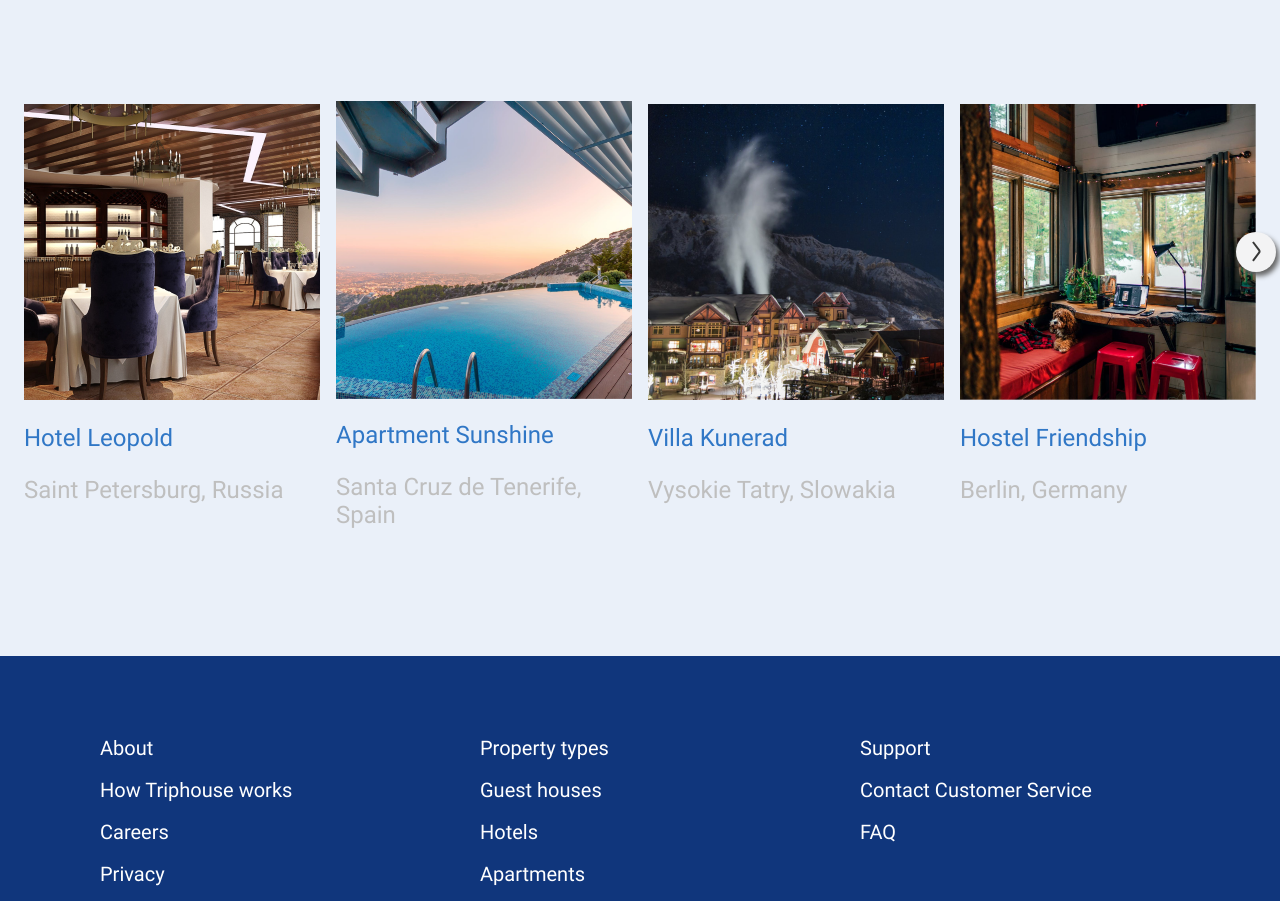
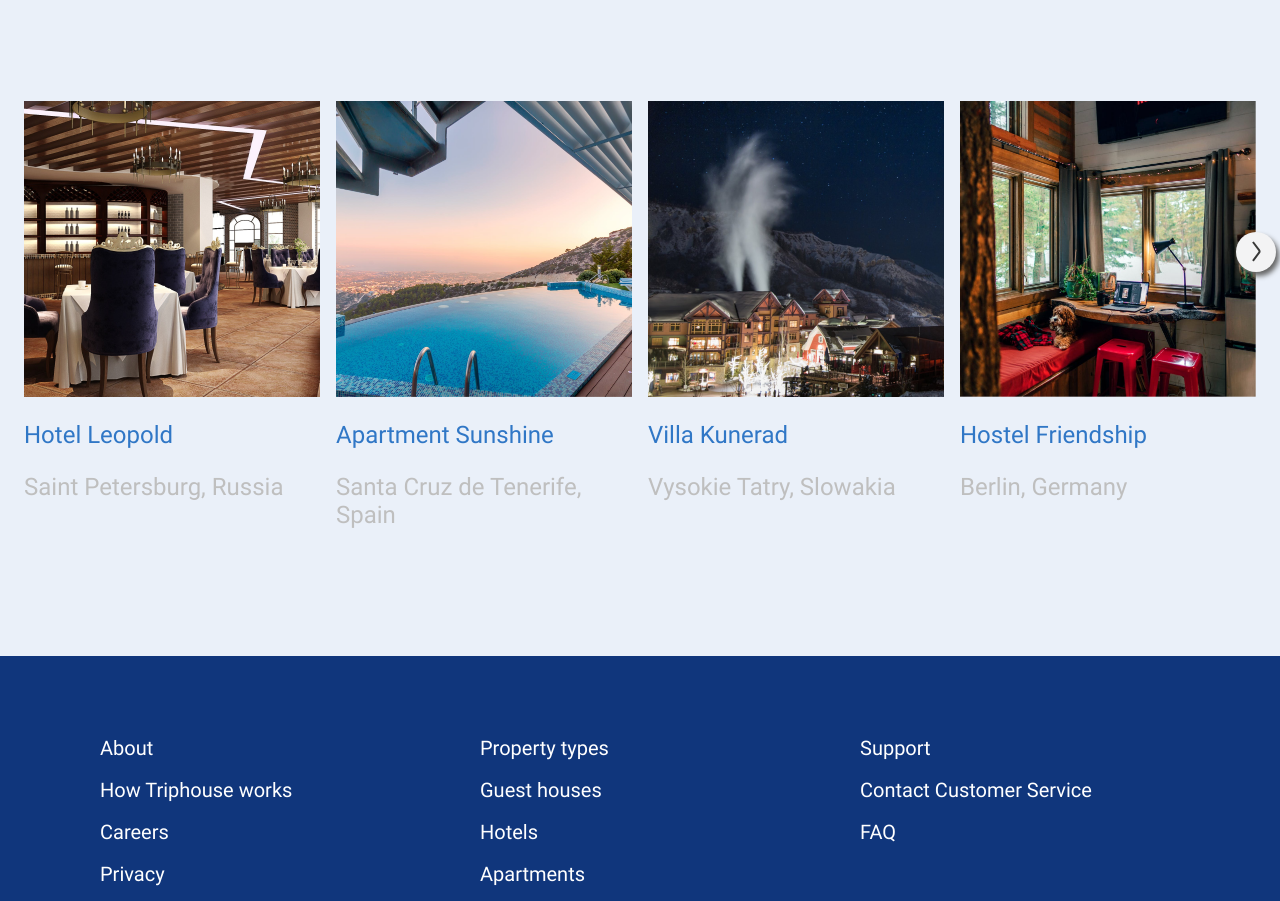
Before and after one commit to PAULadinum/if-html, a website: page index.html in a window 1280 px wide. Shown: the part 1539-2440 px from the top of the page. Drawn offline with Linux system fonts and the light colour scheme.

Commit message:
fix: allighed images in cards in `homes` section

```diff
--- a/index.html
+++ b/index.html
@@ -108,30 +108,22 @@
         <h2 class="homes__heading">Homes guests loves</h2>
         <ul class="homes__list">
           <li class="homes__list--item">
-            <div class="homes__list--image-block">
-              <img class="homes__list--image" src="./images/homes__list--image(1).png" alt="Dining room's interior"/>
-            </div>
+            <img class="homes__list--image" src="./images/homes__list--image(1).png" alt="Dining room's interior"/>
             <p class="homes__list--title">Hotel Leopold</p>
             <p class="homes__list--text">Saint Petersburg, Russia</p>
           </li>
           <li class="homes__list--item">
-            <div class="homes__list--image-block">
-              <img class="homes__list--image" src="./images/homes__list--image(2).png" alt="View on to a swimming pool"/>
-            </div>
+            <img class="homes__list--image" src="./images/homes__list--image(2).png" alt="View on to a swimming pool"/>
             <p class="homes__list--title">Apartment Sunshine</p>
             <p class="homes__list--text">Santa  Cruz de Tenerife, Spain</p>
           </li>
           <li class="homes__list--item">
-            <div class="homes__list--image-block">
-              <img class="homes__list--image" src="./images/homes__list--image(3).png" alt="View on to a town in mountains at evening"/>
-            </div>
+            <img class="homes__list--image" src="./images/homes__list--image(3).png" alt="View on to a town in mountains at evening"/>
             <p class="homes__list--title">Villa Kunerad</p>
             <p class="homes__list--text">Vysokie Tatry, Slowakia</p>
           </li>
           <li class="homes__list--item">
-            <div class="homes__list--image-block">
-              <img class="homes__list--image" src="./images/homes__list--image(4).png" alt="Room interior"/>
-            </div>
+            <img class="homes__list--image" src="./images/homes__list--image(4).png" alt="Room interior"/>
             <p class="homes__list--title">Hostel Friendship</p>
             <p class="homes__list--text">Berlin, Germany</p>
           </li>
--- a/styles/styles.css
+++ b/styles/styles.css
@@ -300,6 +300,7 @@
 .homes__list {
   width: fit-content;
   max-width: calc(1232px + 32px);
+  height: fit-content;
   margin: 0 auto;
   padding: 0 16px;
   display: grid;
@@ -310,6 +311,7 @@
 }
 
 .homes__list--item {
+  height: 100%;
   max-height: 435px;
   margin: auto;
   display: flex;
@@ -318,15 +320,10 @@
   padding-bottom: 30px;
 }
 
-.homes__list--image-block {
+.homes__list--image {
   width: 100%;
   max-width: 296px;
   aspect-ratio: 1/1;
-}
-
-.homes__list--image {
-  width: inherit;
-  height: inherit;
 }
 
 .homes__list--title {
```
